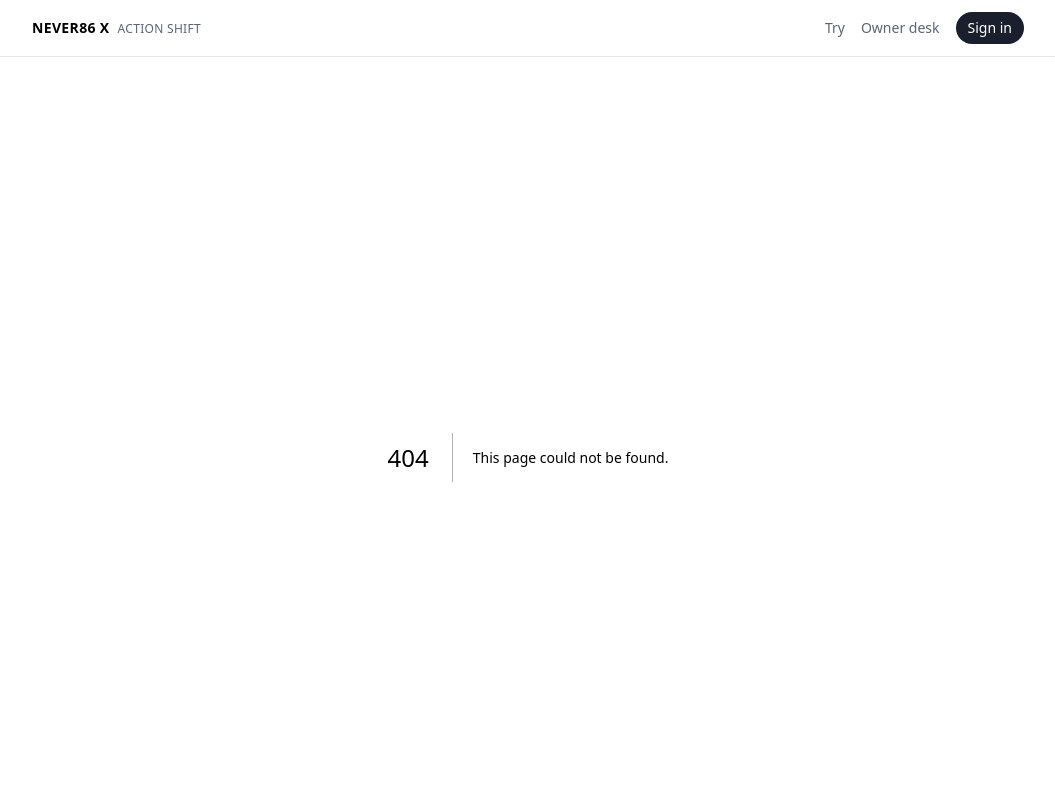
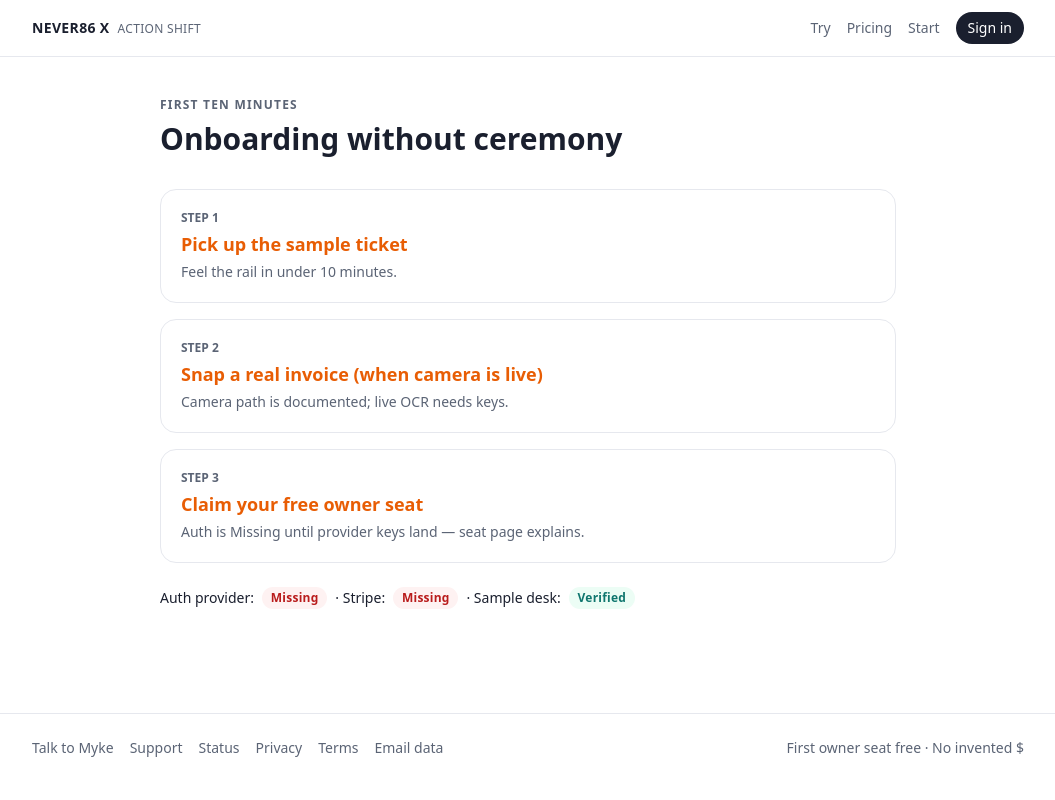
Before and after one commit to mykemueller1-ctrl/never86x, a Next.js app: page /onboarding in a window 1280 px wide. Before the commit this address had no page. Shown: the top 800 px of the page, without its empty margins (112-1167 px from the left). Built offline with nearby package versions, Linux system fonts and the light colour scheme.

Commit message:
feat: support onboarding admin layout + smoke tests

```diff
--- /dev/null
+++ b/src/app/admin/page.tsx
@@ -0,0 +1,24 @@
+import { Honesty } from "@/components/Honesty";
+
+export const metadata = { title: "Admin — Never86 X" };
+
+export default function AdminPage() {
+  const configured = Boolean(process.env.ADMIN_EMAILS);
+  return (
+    <div className="mx-auto max-w-3xl px-4 py-10">
+      <h1 className="text-3xl font-bold">Admin</h1>
+      <p className="mt-2 text-[var(--muted)]">
+        Gated by <code>ADMIN_EMAILS</code> + <code>x-admin-email</code> on <code>/api/audit</code>.
+      </p>
+      <div className="mt-6 rounded-xl border border-[var(--line)] p-4 text-sm">
+        <div className="flex items-center gap-2">
+          <span>Admin gate configured</span>
+          {configured ? <Honesty kind="Verified" /> : <Honesty kind="Missing" />}
+        </div>
+        <p className="mt-3 text-[var(--muted)]">
+          This page is a stub. No operator PII is listed here. Wire session auth before exposing anything sensitive.
+        </p>
+      </div>
+    </div>
+  );
+}
--- a/src/app/layout.tsx
+++ b/src/app/layout.tsx
@@ -24,8 +24,11 @@ export default function RootLayout({ children }: { children: React.ReactNode })
               <Link href="/try" className="text-[var(--muted)] hover:text-[var(--ink)]">
                 Try
               </Link>
-              <Link href="/try/desk" className="text-[var(--muted)] hover:text-[var(--ink)]">
-                Owner desk
+              <Link href="/pricing" className="text-[var(--muted)] hover:text-[var(--ink)]">
+                Pricing
+              </Link>
+              <Link href="/onboarding" className="text-[var(--muted)] hover:text-[var(--ink)]">
+                Start
               </Link>
               <Link
                 href="/seat"
@@ -40,7 +43,10 @@ export default function RootLayout({ children }: { children: React.ReactNode })
         <footer className="mt-16 border-t border-[var(--line)]">
           <div className="mx-auto flex max-w-5xl flex-wrap gap-4 px-4 py-6 text-sm text-[var(--muted)]">
             <Link href="/contact">Talk to Myke</Link>
+            <Link href="/support">Support</Link>
+            <Link href="/status">Status</Link>
             <Link href="/privacy">Privacy</Link>
+            <Link href="/terms">Terms</Link>
             <Link href="/email-data">Email data</Link>
             <span className="ml-auto">First owner seat free · No invented $</span>
           </div>
--- /dev/null
+++ b/src/app/onboarding/page.tsx
@@ -0,0 +1,36 @@
+import Link from "next/link";
+import { Honesty } from "@/components/Honesty";
+
+export const metadata = { title: "Onboarding — Never86 X" };
+
+const steps = [
+  { n: 1, title: "Pick up the sample ticket", href: "/try", note: "Feel the rail in under 10 minutes." },
+  { n: 2, title: "Snap a real invoice (when camera is live)", href: "/check/invoices", note: "Camera path is documented; live OCR needs keys." },
+  { n: 3, title: "Claim your free owner seat", href: "/seat", note: "Auth is Missing until provider keys land — seat page explains." },
+];
+
+export default function OnboardingPage() {
+  return (
+    <div className="mx-auto max-w-3xl px-4 py-10">
+      <p className="text-xs font-semibold tracking-widest text-[var(--muted)]">FIRST TEN MINUTES</p>
+      <h1 className="mt-2 text-3xl font-bold">Onboarding without ceremony</h1>
+      <ol className="mt-8 space-y-4">
+        {steps.map((s) => (
+          <li key={s.n} className="rounded-2xl border border-[var(--line)] p-5">
+            <p className="text-xs font-semibold text-[var(--muted)]">STEP {s.n}</p>
+            <h2 className="mt-1 text-lg font-semibold">
+              <Link href={s.href} className="text-[var(--accent)]">
+                {s.title}
+              </Link>
+            </h2>
+            <p className="mt-1 text-sm text-[var(--muted)]">{s.note}</p>
+          </li>
+        ))}
+      </ol>
+      <p className="mt-6 flex flex-wrap items-center gap-2 text-sm">
+        Auth provider: <Honesty kind="Missing" /> · Stripe: <Honesty kind="Missing" /> · Sample desk:{" "}
+        <Honesty kind="Verified" />
+      </p>
+    </div>
+  );
+}
--- /dev/null
+++ b/src/app/support/page.tsx
@@ -0,0 +1,48 @@
+import Link from "next/link";
+import { Honesty } from "@/components/Honesty";
+
+export const metadata = { title: "Support — Never86 X" };
+
+export default function SupportPage() {
+  const supportEmail = process.env.NEXT_PUBLIC_SUPPORT_EMAIL;
+  return (
+    <div className="mx-auto max-w-3xl px-4 py-10">
+      <h1 className="text-3xl font-bold">Support</h1>
+      <p className="mt-2 text-[var(--muted)]">Kitchen-speed help. No ticket maze.</p>
+      <div className="mt-6 space-y-4 text-sm">
+        <div className="rounded-xl border border-[var(--line)] p-4">
+          <div className="flex items-center gap-2">
+            <h2 className="font-semibold">Email</h2>
+            {supportEmail ? <Honesty kind="Verified" /> : <Honesty kind="Missing" />}
+          </div>
+          <p className="mt-2">
+            {supportEmail ? (
+              <a className="text-[var(--accent)]" href={`mailto:${supportEmail}`}>
+                {supportEmail}
+              </a>
+            ) : (
+              "Set NEXT_PUBLIC_SUPPORT_EMAIL to publish a live support address."
+            )}
+          </p>
+        </div>
+        <div className="rounded-xl border border-[var(--line)] p-4">
+          <h2 className="font-semibold">Docs on the rail</h2>
+          <ul className="mt-2 list-disc space-y-1 pl-5 text-[var(--muted)]">
+            <li>
+              <Link href="/onboarding">Onboarding</Link>
+            </li>
+            <li>
+              <Link href="/status">Status</Link>
+            </li>
+            <li>
+              <Link href="/pricing">Pricing</Link>
+            </li>
+            <li>
+              <Link href="/privacy">Privacy</Link> · <Link href="/terms">Terms</Link>
+            </li>
+          </ul>
+        </div>
+      </div>
+    </div>
+  );
+}
```
Also changed, not shown: 1 other file (tests, documents, lock files or other folders).
